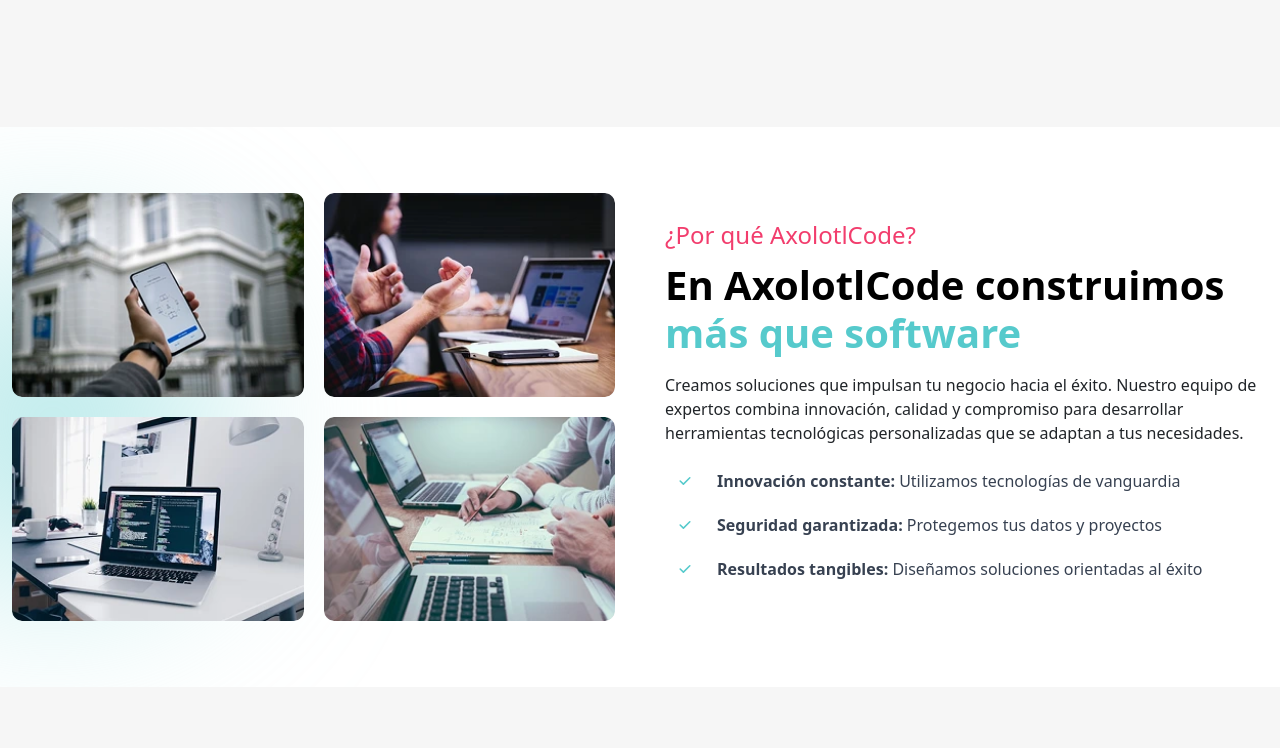
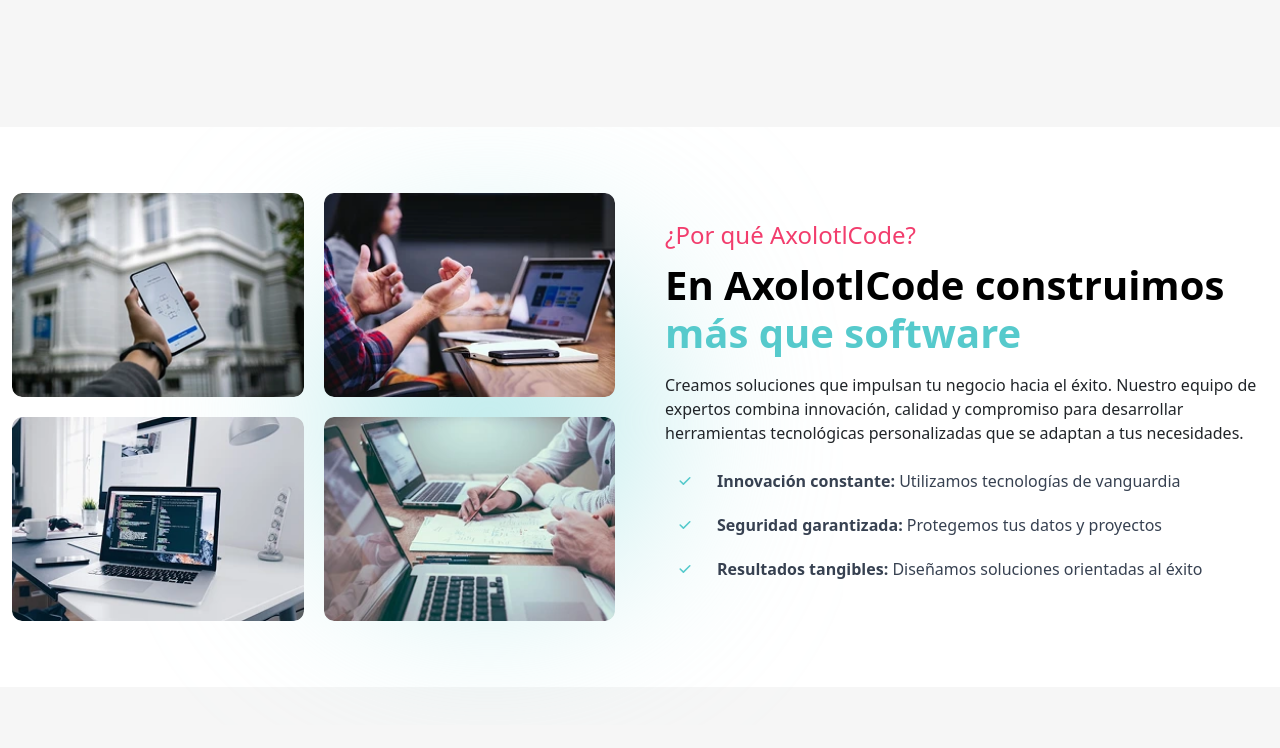
Before and after one commit to Axolotlcode-Frontapps/axolotl-site-web, an Astro site: page / in a window 1280 px wide. Shown: the part 2268-3016 px from the top of the page. Built offline with nearby package versions, Linux system fonts and the light colour scheme; Astro itself is replaced by a stand-in of ours; grey boxes are pictures that could not be loaded.

Commit message:
💄 style(components): update whois background styles

```diff
--- a/src/assets/images/home/why-bg.astro
+++ b/src/assets/images/home/why-bg.astro
@@ -3,7 +3,7 @@
   height="598"
   viewBox="0 0 407 598"
   fill="none"
-  class="absolute -z-10"
+  class="w-full absolute top-0 z-10"
 >
   <g filter="url(#filter0_f_4040_2295)">
     <circle
--- a/src/components/home/comments.astro
+++ b/src/components/home/comments.astro
@@ -2,7 +2,6 @@
 import { Image } from 'astro:assets';
 import { getLangFromUrl, useTranslations } from '@/libs/i18n/utils';
 import start from '@/assets/icons/startYellow.svg';
-import WhyBg from '@/assets/images/home/why-bg.astro';
 
 const lang = getLangFromUrl(Astro.url);
 const t = useTranslations(lang);
@@ -64,7 +63,6 @@
       </div>
     </article>
   </div>
-  <WhyBg />
 </section>
 
 <script>
--- a/src/components/home/who-is.astro
+++ b/src/components/home/who-is.astro
@@ -6,6 +6,7 @@
 import section2 from '@/assets/images/home/section2.webp';
 import section3 from '@/assets/images/home/section3.webp';
 import section4 from '@/assets/images/home/section4.webp';
+import WhyBg from '@/assets/images/home/why-bg.astro';
 
 const lang = getLangFromUrl(Astro.url);
 const t = useTranslations(lang);
@@ -48,9 +49,9 @@
 ];
 ---
 
-<section>
+<section class="relative w-full">
   <div
-    class="max-w-7xl min-h-[70vh] mx-auto flex flex-col sm:flex-row items-center gap-y-[50px] gap-x-5 lg:gap-[50px] px-3 py-16"
+    class="max-w-7xl min-h-[70vh] mx-auto flex flex-col sm:flex-row items-center gap-y-[50px] gap-x-5 lg:gap-[50px] px-3 py-16 relative z-20"
   >
     <div class="images w-full grid grid-cols-1 min-[900px]:grid-cols-2 gap-5">
       {
@@ -110,6 +111,7 @@
       </div>
     </article>
   </div>
+  <WhyBg />
 </section>
 
 <script>
```
